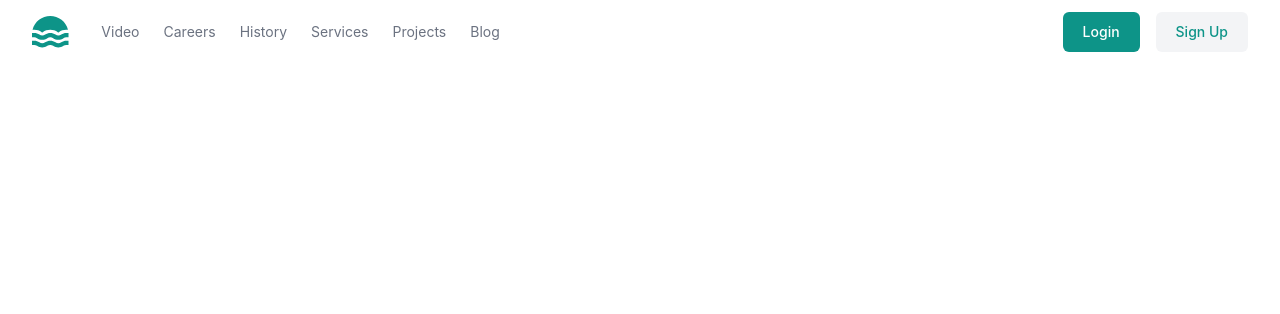
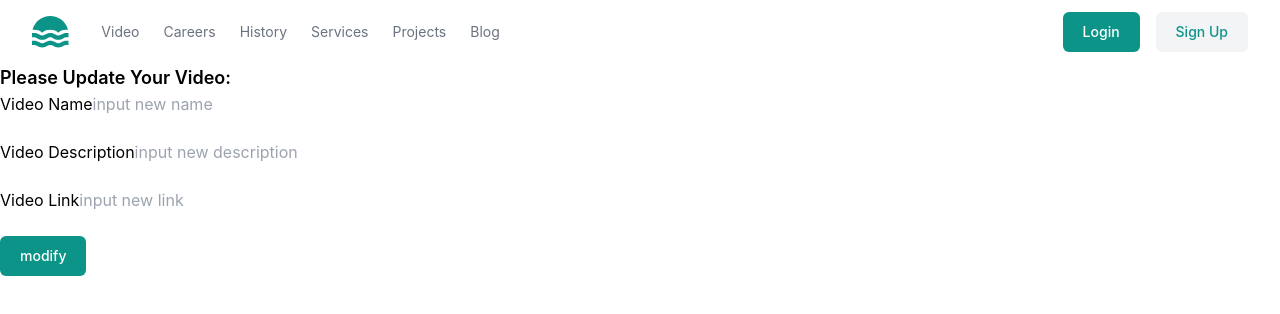
Before and after one commit to SirPudwhip/capstone, a React (Create React App) app in the folder client/: page /postvideo in a window 1280 px wide. Shown: the top 314 px of the page. Built offline with nearby package versions, Linux system fonts and the light colour scheme; no server answers.

Commit message:
added ability to post new vids and redirects you back to profile page when you do

```diff
--- a/client/src/App.js
+++ b/client/src/App.js
@@ -7,6 +7,7 @@ import Login from './components/Login'
 import Signup from './components/Signup'
 import Video from './components/Video'
 import Profile from './components/Profile'
+import PostVideo from './components/PostVideo'
 import {useEffect} from 'react';
 import {useSelector, useDispatch} from 'react-redux'
 
@@ -40,6 +41,7 @@ function App() {
             <Route path = '/signup' element={<Signup />} />
             <Route path = '/video/:id' element={<Video />}/>
             <Route path = '/profile' element={<Profile />}/>
+            <Route path = '/postvideo' element={<PostVideo />} />
         </Routes>
     </div>
   );
--- a/client/src/components/PostVideo.js
+++ b/client/src/components/PostVideo.js
@@ -0,0 +1,62 @@
+import {useState} from 'react'
+import {useNavigate} from 'react-router-dom'
+
+function PostVideo() {
+    const [formData, setFormData] = useState({
+        name: "",
+        description: "",
+        link: ""
+    })
+
+    const navigate = useNavigate()
+
+    const handleChange = (e) => {
+        const name = e.target.name
+        const value = e.target.value
+        setFormData({...formData, [name]:value})
+        console.log(formData)
+    }
+
+    const submitMod = (e) => {
+        e.preventDefault()
+        console.log("form submitted pressed")
+        fetch("/videos", {
+            method: "POST",
+            headers: {
+                "Content-Type":"application/json"
+            },
+            body: JSON.stringify({
+                'name': formData['name'],
+                'description': formData['description'],
+                'link': formData['link']
+            })
+        })
+        .then(r => r.json())
+        .then(console.log)
+
+        navigate('/profile')
+    }
+
+    return (
+        <form onChange={handleChange} onSubmit = {submitMod} href='/profile'>
+        <div class='text-lg font-semibold'>
+            Please Update Your Video:
+        </div>
+        <div class="mb-6">
+            <label>Video Name</label>
+            <input placeholder="input new name" name="name"></input>
+        </div>
+        <div class="mb-6">
+            <label>Video Description</label>
+            <input placeholder="input new description" name="description"></input>
+        </div>
+        <div class="mb-6">
+            <label>Video Link</label>
+            <input placeholder="input new link" name="link"></input>
+        </div>
+        <button type="submit" class="block rounded-md bg-teal-600 px-5 py-2.5 text-sm font-medium text-white transition hover:bg-teal-700"> modify </button>
+    </form>
+    )
+}
+
+export default PostVideo
--- a/client/src/components/Profile.js
+++ b/client/src/components/Profile.js
@@ -1,5 +1,6 @@
 import { useEffect, useState } from "react"
 import ProfileVidCard from './ProfileVidCard'
+import {Outlet, Link} from 'react-router-dom'
 
 
 function Profile() {
@@ -37,6 +38,8 @@ function Profile() {
         <div>
             <p>{userData.username}</p>
             <p> Here are a list of your videos you wily little rascal! : </p>
+            <Link class="block rounded-md bg-teal-600 px-5 py-2.5 text-sm font-medium text-white transition hover:bg-teal-700"
+            to='/postvideo'>Post New Video</Link>
             <div class='grid grid-cols-5' >
                 {vidList}
             </div>
```
Also changed, not shown: 2 other files (tests, documents, lock files or other folders).
